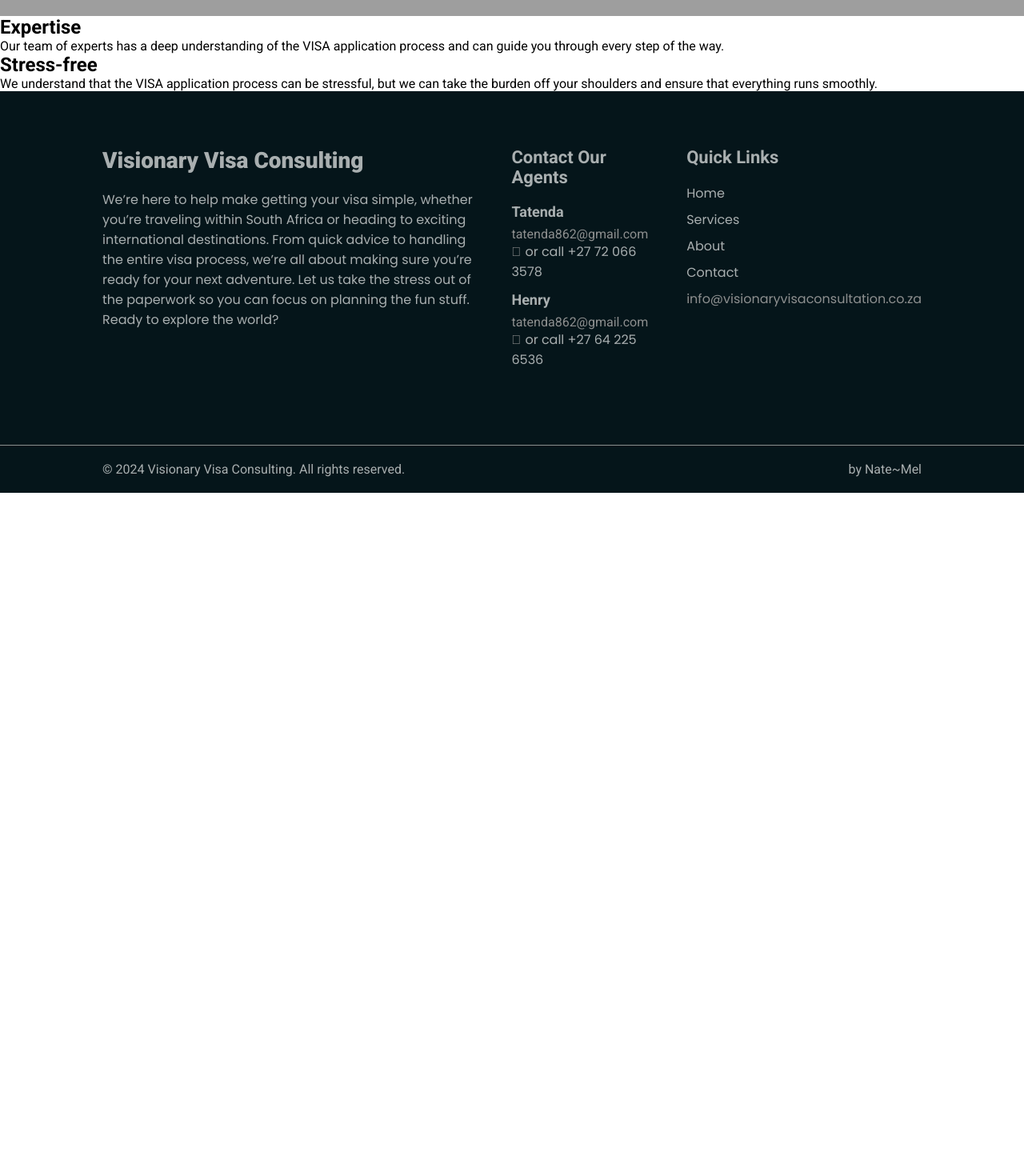
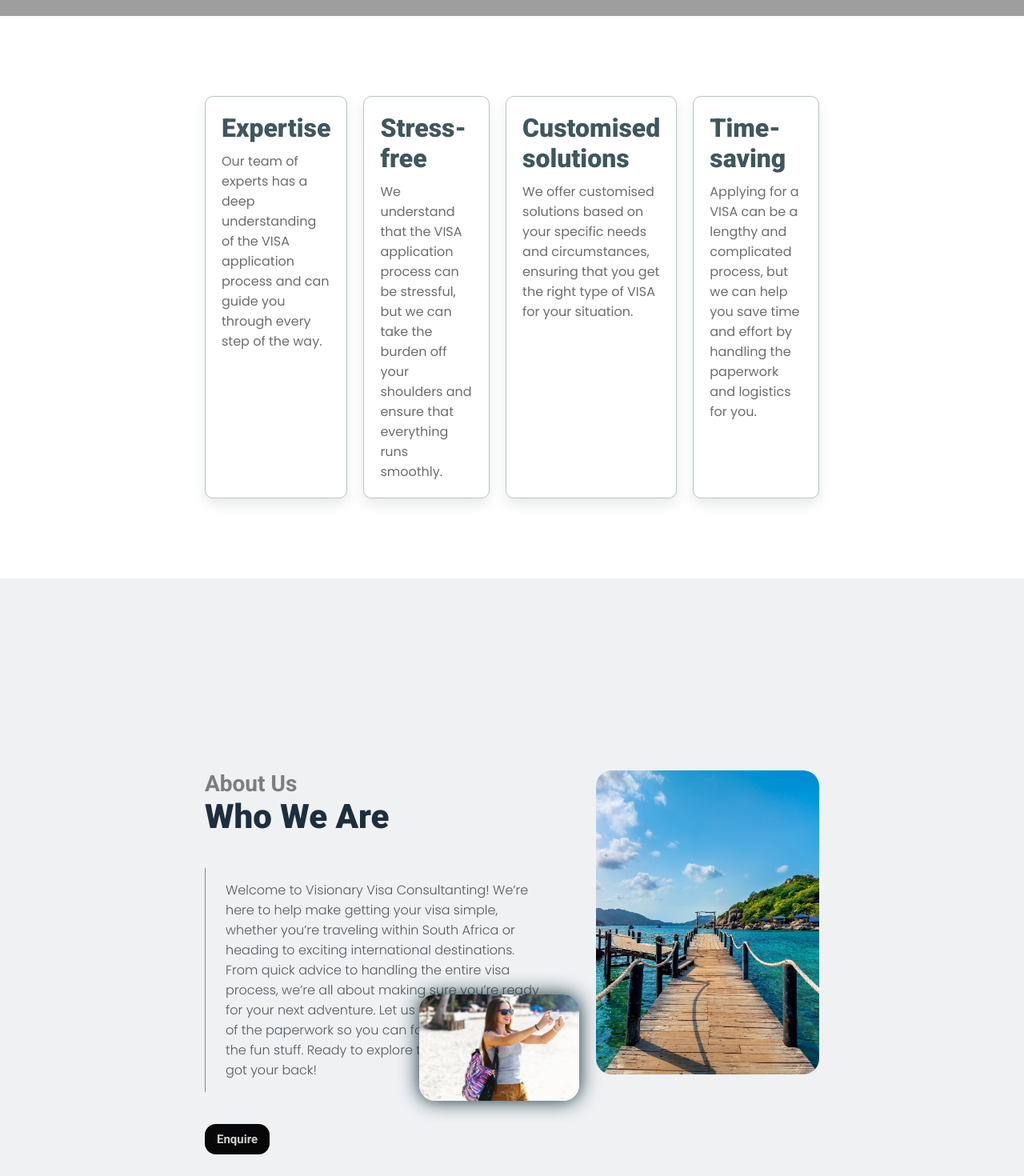
Before and after one commit to Munyabelden/Visa_Consultant-, a React (Create React App) app: page /about in a window 1280 px wide. Shown: the part 460-1930 px from the top of the page at 80% size. Before the commit the page ends 1076 px from the top, so only its background shows below. Built offline with nearby package versions, Linux system fonts and the light colour scheme; grey boxes are pictures that could not be loaded; the HTML template or start-up script is replaced by a standard one.

Commit message:
Finish About styles

```diff
--- a/src/components/About.js
+++ b/src/components/About.js
@@ -1,5 +1,7 @@
 import Footer from './Footer';
 import './styles/About.css';
+import Image1 from './images/1082.jpg';
+import Image2 from './images/2333.jpg';
 
 const About = () => {
   return (
@@ -9,7 +11,7 @@
           <p className="primary-paragraph"><span>About Us</span></p>
         </div>
       </header>
-      <section>
+      <section className="values">
         <div>
            <h2>Expertise</h2>
            <p>Our team of experts has a deep understanding of the VISA application process and can guide you through every step of the way.</p>
@@ -19,12 +21,23 @@
            <p>We understand that the VISA application process can be stressful, but we can take the burden off your shoulders and ensure that everything runs smoothly.</p>
         </div>
         <div>
-           <h2></h2>
-           <p></p>
+           <h2>Customised solutions</h2>
+           <p>We offer customised solutions based on your specific needs and circumstances, ensuring that you get the right type of VISA for your situation.</p>
         </div>
         <div>
-           <h2></h2>
-           <p></p>
+           <h2>Time-saving</h2>
+           <p>Applying for a VISA can be a lengthy and complicated process, but we can help you save time and effort by handling the paperwork and logistics for you.</p>
+        </div>
+      </section>
+      <section className="home-about about-p">
+        <div className="about-intro">
+          <h2>About Us<br></br> <span>Who We Are</span></h2>
+          <p>Welcome to Visionary Visa Consultanting! We’re here to help make getting your visa simple, whether you’re traveling within South Africa or heading to exciting international destinations. From quick advice to handling the entire visa process, we’re all about making sure you’re ready for your next adventure. Let us take the stress out of the paperwork so you can focus on planning the fun stuff. Ready to explore the world? We've got your back!</p>
+          <button className="contact-btn btn">Enquire</button>
+        </div>
+        <div className="home-about-imgs abt">
+          <img src={Image1} alt="Beautiful bridge" className="water-one"/>
+          <img src={Image2} alt="Beautiful girl" className="water-two"/>
         </div>
       </section>
       <Footer />
--- a/src/components/styles/About.css
+++ b/src/components/styles/About.css
@@ -2,3 +2,60 @@
   background-image: url('../images/2149035709.jpg');
   height: 60vh;
 }
+
+.values {
+  display: grid;
+  grid-template-columns: 1fr;
+  gap: 20px;
+  margin: 0 auto;
+  padding: 100px 20%;
+}
+
+.values div {
+  border: 0.5px solid #b7c4c7;
+  padding: 20px;
+  box-shadow: 0 8px 15px rgba(40, 59, 62, 0.1);
+  border-radius: 10px;
+  background-color: #ffffff;
+  transition: transform 0.3s ease, box-shadow 0.3s ease;
+  -webkit-border-radius: 10px;
+  -moz-border-radius: 10px;
+  -ms-border-radius: 10px;
+  -o-border-radius: 10px;
+  font-family: 'Poppins', sans-serif;
+}
+
+.values div:hover {
+  transform: translateY(-5px);
+  box-shadow: 0 12px 25px rgba(37, 56, 61, 0.2);
+}
+
+.values h2 {
+  font-size: 2rem;
+  margin-bottom: 10px;
+  color: #3f575d;
+  font-weight: 800;
+}
+
+.values p {
+  font-size: 1rem;
+  color: #6b6d6e;
+  font-family: 'Poppins', sans-serif;
+}
+
+/* Responsive design */
+@media (min-width: 768px) {
+  .values {
+    grid-template-columns: repeat(2, 1fr);
+  }
+}
+
+@media (min-width: 1024px) {
+  .values {
+    grid-template-columns: repeat(4, 1fr);
+  }
+}
+
+.home-about.about-p {
+  padding-inline: 20%;
+}
```
Also changed, not shown: src/components/images/1082.jpg (added), src/components/images/2333.jpg (added).
